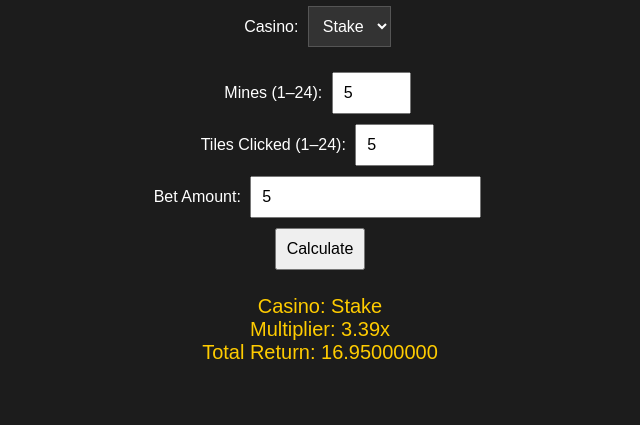
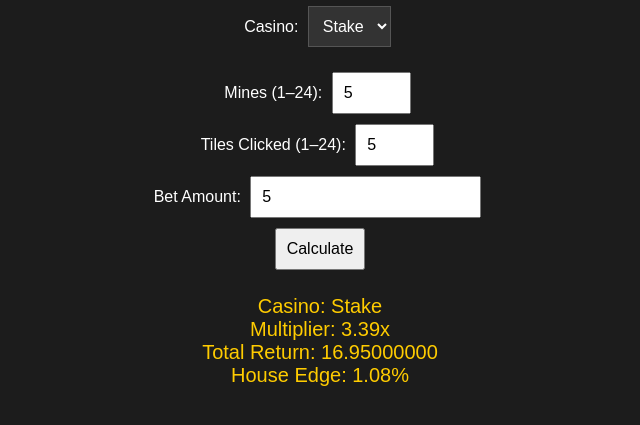
Before and after one commit to NetBiosOTG/mines, a plain HTML site: page index.html in a window 1280 px wide. Both pictures are taken after typing "5", "5", "5" into the empty fields and a click on the button "Calculate". Shown: the part 107-532 px from the top of the page, without its empty margins (320-960 px from the left). Drawn offline with Linux system fonts and the light colour scheme.

Commit message:
Update index.html

```diff
--- a/index.html
+++ b/index.html
@@ -140,7 +140,21 @@
 
       if (multiplier) {
         const payout = (bet * multiplier).toFixed(8);
-        result.innerText = `Casino: ${casino.charAt(0).toUpperCase() + casino.slice(1)}\nMultiplier: ${multiplier}x\nTotal Return: ${payout}`;
+
+        // Calculate house edge
+        const totalTiles = 25;
+        const safeTiles = totalTiles - mines;
+
+        // Calculate probability of winning all tiles clicked
+        let winProbability = 1;
+        for (let i = 0; i < tiles; i++) {
+          winProbability *= (safeTiles - i) / (totalTiles - i);
+        }
+
+        const expectedReturn = winProbability * multiplier;
+        const houseEdge = ((1 - expectedReturn) * 100).toFixed(2);
+
+        result.innerText = `Casino: ${casino.charAt(0).toUpperCase() + casino.slice(1)}\nMultiplier: ${multiplier}x\nTotal Return: ${payout}\nHouse Edge: ${houseEdge}%`;
       } else {
         result.innerText = "Multiplier not available for this combination.";
       }
```
